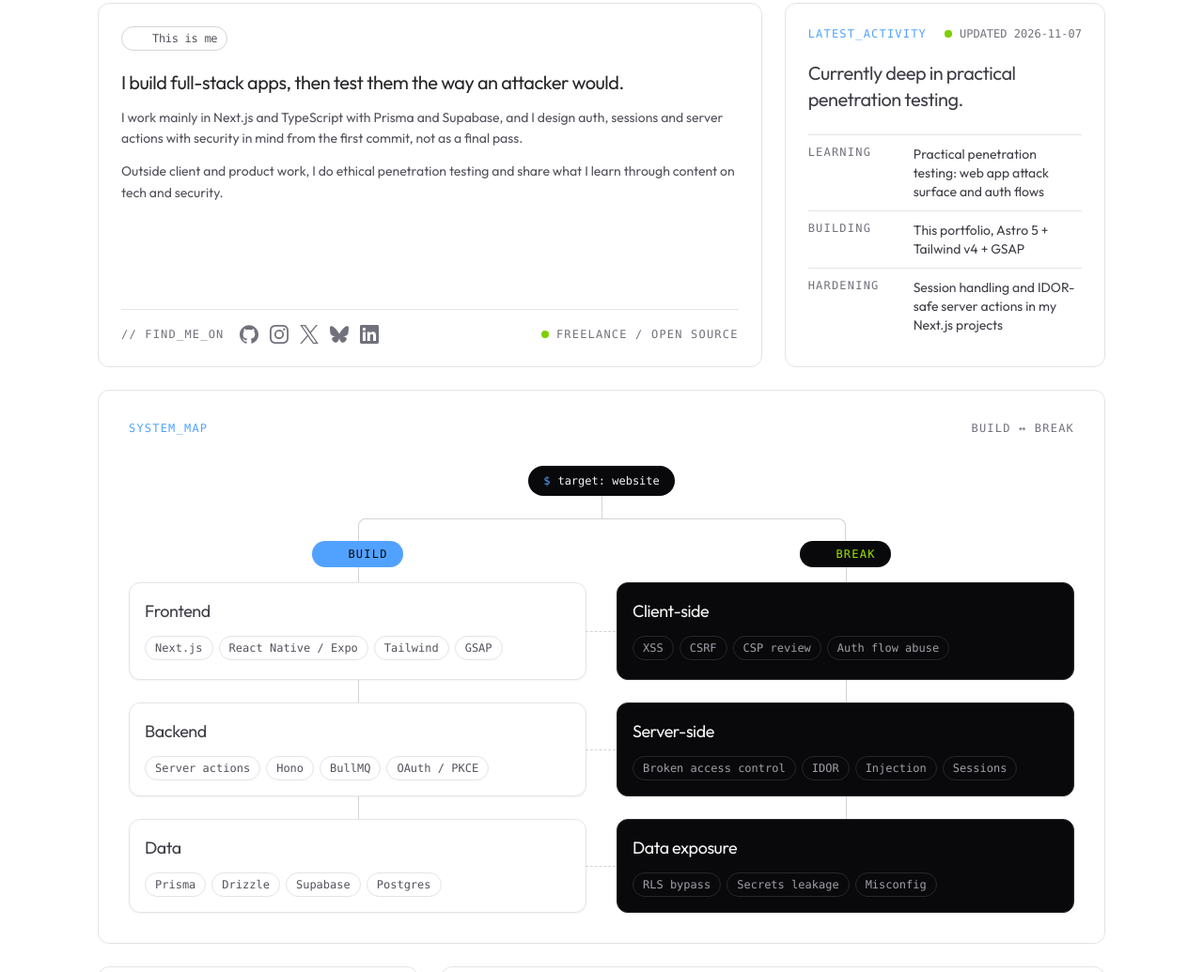
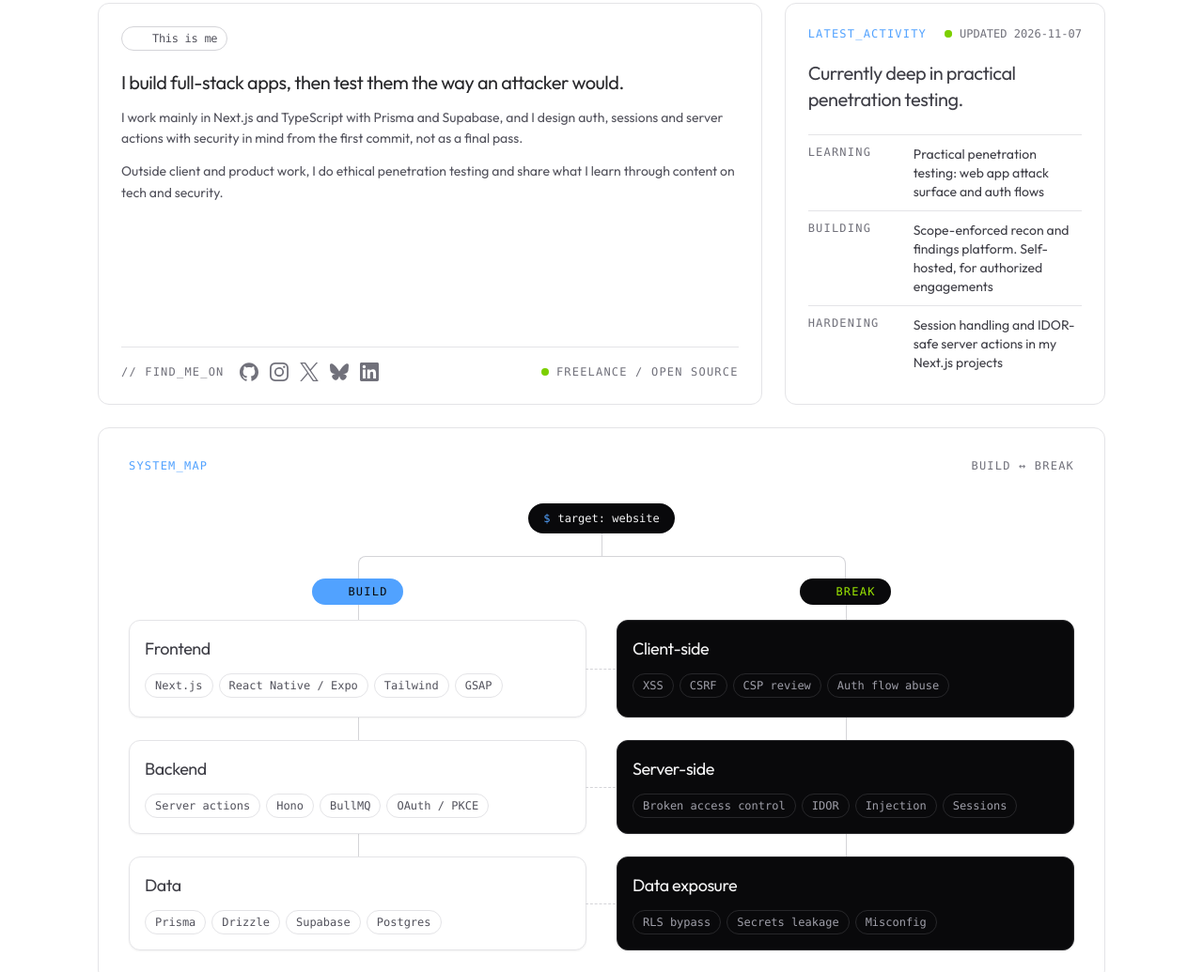
Before and after one commit to 0xfirewalldev/MyPortfolio, an Astro site: page / in a window 1280 px wide. Shown: the part 966-2001 px from the top of the page at 94% size. Built offline with nearby package versions, Linux system fonts and the light colour scheme; Astro itself is replaced by a stand-in of ours; some icons are missing.

Commit message:
refactor: update activity text in WhoAmI component to reflect current projects

```diff
--- a/src/pages/_components/WhoAmI.astro
+++ b/src/pages/_components/WhoAmI.astro
@@ -38,7 +38,7 @@ const items = [
 const updated = "2026-11-07";
 const activity = [
   { tag: "LEARNING", text: "Practical penetration testing: web app attack surface and auth flows" },
-  { tag: "BUILDING", text: "This portfolio, Astro 5 + Tailwind v4 + GSAP" },
+  { tag: "BUILDING", text: "Scope-enforced recon and findings platform. Self-hosted, for authorized engagements" },
   {
     tag: "HARDENING",
     text: "Session handling and IDOR-safe server actions in my Next.js projects",
```
Also changed, not shown: 1 other file.
